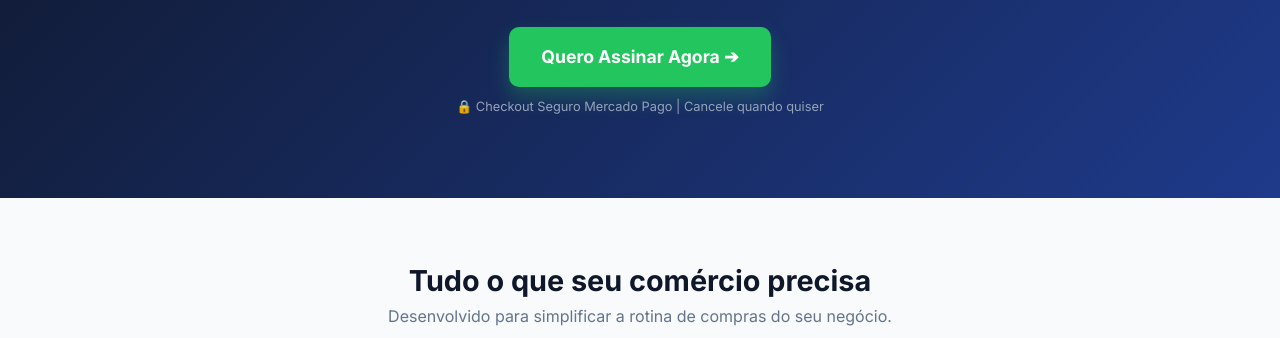
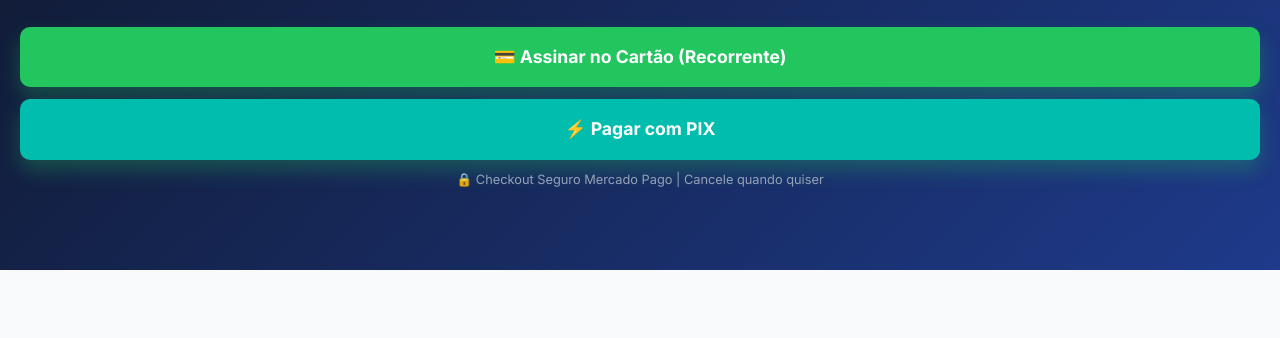
Before and after one commit to imbyser/cotacaoprimer, a plain HTML site: page vendas.html in a window 1280 px wide. Shown: the part 283-621 px from the top of the page. Drawn offline with Linux system fonts and the light colour scheme.

Commit message:
Add payment buttons for subscription options
Added buttons for subscription payment options: Card and PIX.

```diff
--- a/vendas.html
+++ b/vendas.html
@@ -182,9 +182,16 @@
     <!-- ALTERAÇÃO AQUI: Removido texto sobre leitor de código de barras -->
     <p>O sistema definitivo para o pequeno comerciante cotar preços com fornecedores e enviar a lista organizada direto no WhatsApp.</p>
 
-    <a href="https://mpago.la/2MvjRwM" target="_blank" class="btn-cta-principal">
-      Quero Assinar Agora ➔
+  <!-- BOTÃO 1: CARTÃO -->
+    <a href="https://mpago.la/2MvjRwM" target="_blank" class="btn-cta-principal" style="margin-bottom: 12px; display: block;">
+      💳 Assinar no Cartão (Recorrente)
     </a>
+
+    <!-- BOTÃO 2: PIX -->
+    <a href="https://mpago.la/2GChgyp" target="_blank" class="btn-cta-principal" style="background-color: #00bdae; display: block;">
+      ⚡ Pagar com PIX
+    </a>
+
     <span class="sub-cta">🔒 Checkout Seguro Mercado Pago | Cancele quando quiser</span>
   </header>
 
```
